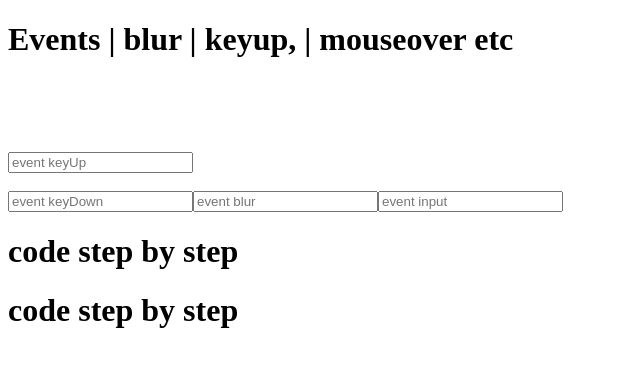
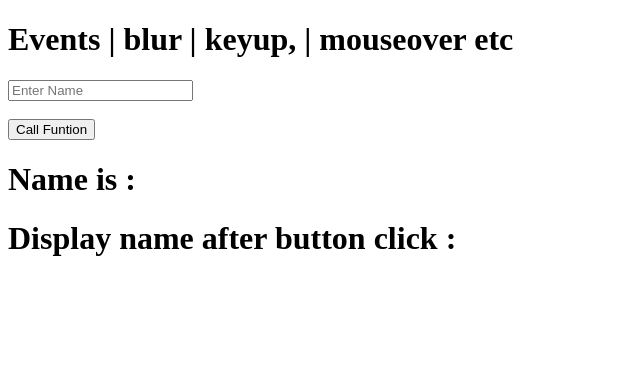
Before and after one commit to j4sumit/angularPractice, an Angular app: page / in a window 1280 px wide. Shown: the top 366 px of the page, without its empty margins (0-640 px from the left). Built offline with nearby package versions, Linux system fonts and the light colour scheme.

Commit message:
Display valure from input box

```diff
--- a/src/app/app.component.html
+++ b/src/app/app.component.html
@@ -1,11 +1,5 @@
 <h1>Events | blur | keyup, | mouseover etc</h1>
-<br/><br/>
-<!-- <button (click)="getName()">Call Funtion</button> -->
-<br/><br/>
-<input type="text" placeholder="event keyUp" #box1 (keyup)="getData(box1.value)"><br/><br/>
-<input type="text" placeholder="event keyDown" #box2 (keydown)="getKeyDown(box2.value)">
-<input type="text" placeholder="event blur" #box3 (blur)="getKeyBlur(box3.value)">
-<input type="text" placeholder="event input" #box4 (input)="getKeyInput(box4.value)">
-
-<h1 (mouseover)="getData('over')">code step by step</h1>
-<h1 (mouseleave)="getData1('mouseleave')">code step by step</h1>
+<input type="text" placeholder="Enter Name" #box (keyup)="getData(box.value)"><br/><br/>
+<button (click)="getName(box.value)">Call Funtion</button>
+<h1 >Name is : {{name}}</h1>
+<h1 >Display name after button click : {{name1}}</h1>
--- a/src/app/app.component.ts
+++ b/src/app/app.component.ts
@@ -7,22 +7,15 @@ import { Component } from '@angular/core';
 })
 export class AppComponent {
   title = 'Angular 14';
-  getName(){
-    console.log("Function called")
+  name:any="";
+  name1:any=""
+  getData(data:any){
+    this.name=data;
+    console.log("data:-",data)
   }
-  getData(data:any){
-    console.log(data)
+  getName(data:any){
+    this.name1=data;
+    console.log("data:",data)
   }
-  getKeyDown(data:any){
-    console.log(data)
-  }
-  getKeyBlur(data:any){
-    console.log(data)
-  }
-  getKeyInput(data:any){
-    console.log(data)
-  }
-  getData1(data:any){
-    console.log(data)
-  }
+
 }
```
